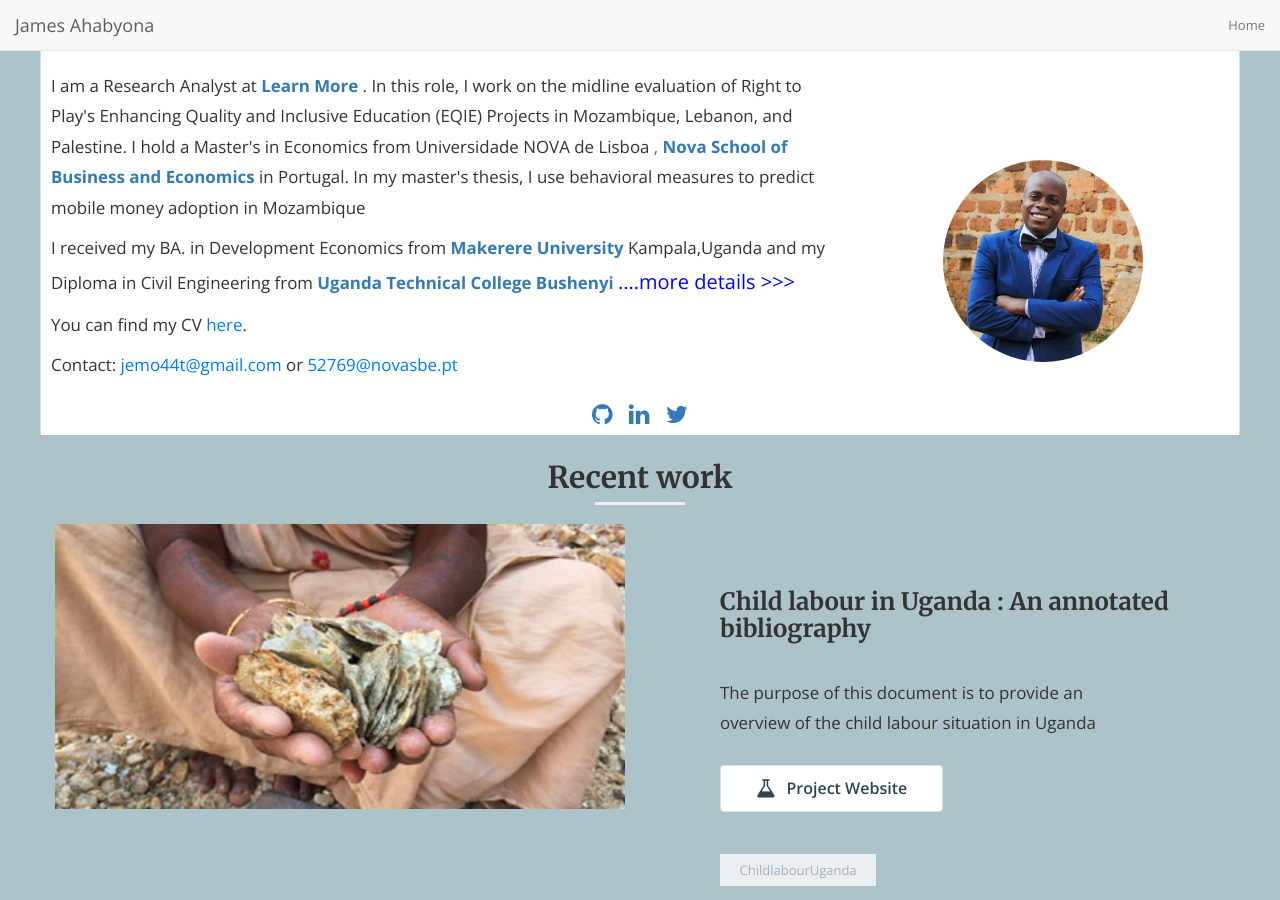
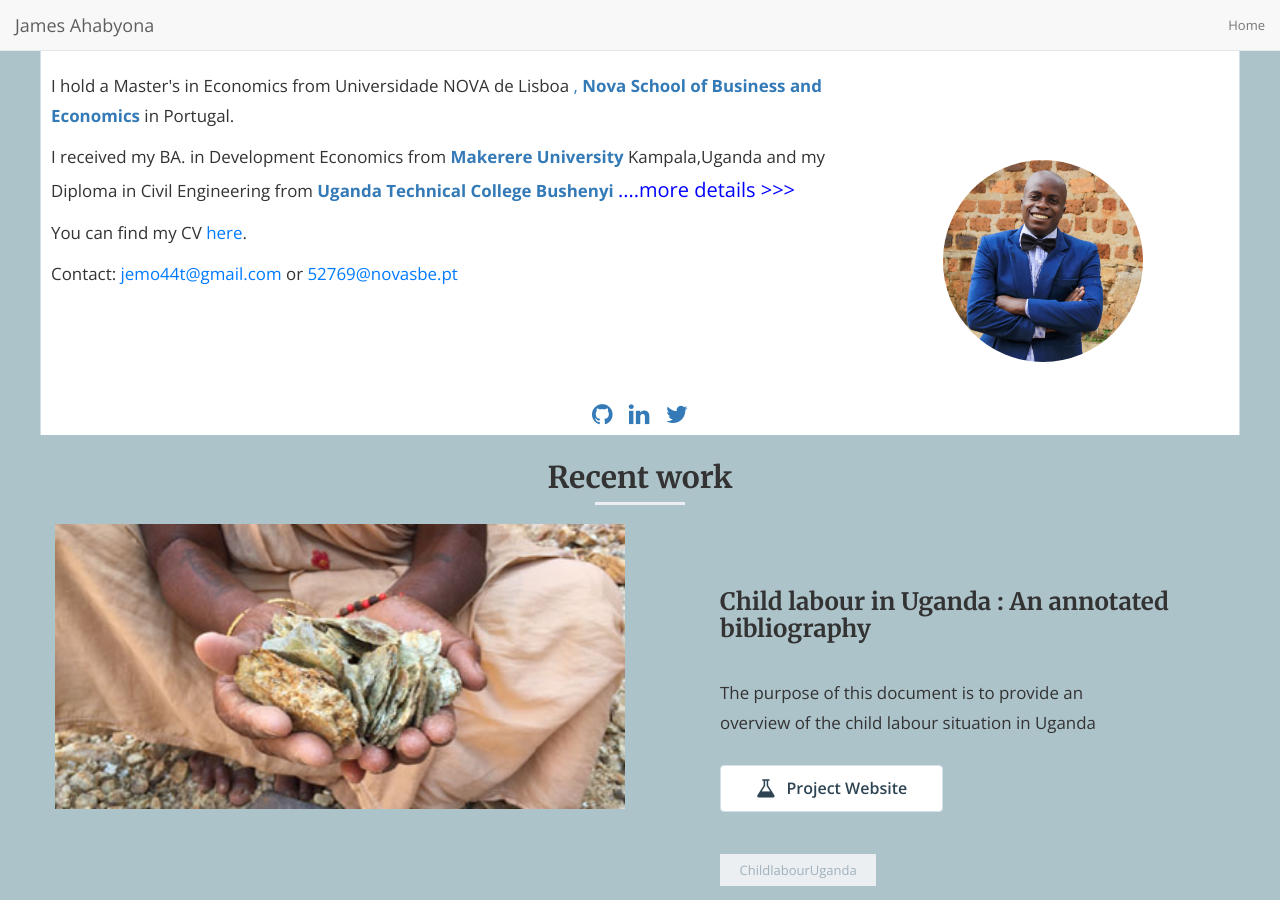
Before and after one commit to mariaelenaguer/mariaelenaguer.github.io, a Jekyll site: the page built from index.html, in a window 1280 px wide and 900 px high. Built offline with Jekyll 4.4.1, drawn with Linux system fonts in a browser that asks for light colours; nearby versions of some CDN libraries; the list of posts is cut into pages by our own code.

Commit message:
Update home-hero.html

```diff
--- a/_includes/home-hero.html
+++ b/_includes/home-hero.html
@@ -72,9 +72,8 @@
     <div class="col-md-8 text-center">
       <hr>
       <p class="text-left">
-        I am a Research Analyst at <a href="https://learn-more.eu/"target="_blank"> <b>Learn More </b></a>. In this role, I work on the midline evaluation of Right to Play's Enhancing Quality and Inclusive Education (EQIE) Projects in Mozambique, Lebanon, and Palestine. I hold a Master's in Economics from Universidade NOVA de Lisboa <a
-          href="https://www.novasbe.unl.pt/en/programs/masters/economics/program" target="_blank"> , <b> Nova School of
-            Business and Economics</b></a> in Portugal. In my master's thesis, I use behavioral measures to predict mobile money adoption in Mozambique
+  I hold a Master's in Economics from Universidade NOVA de Lisboa <a href="https://www.novasbe.unl.pt/en/programs/masters/economics/program" target="_blank"> , <b> Nova School of
+            Business and Economics</b></a> in Portugal.
       </p>
       </p>
       <p class="text-left">
```
